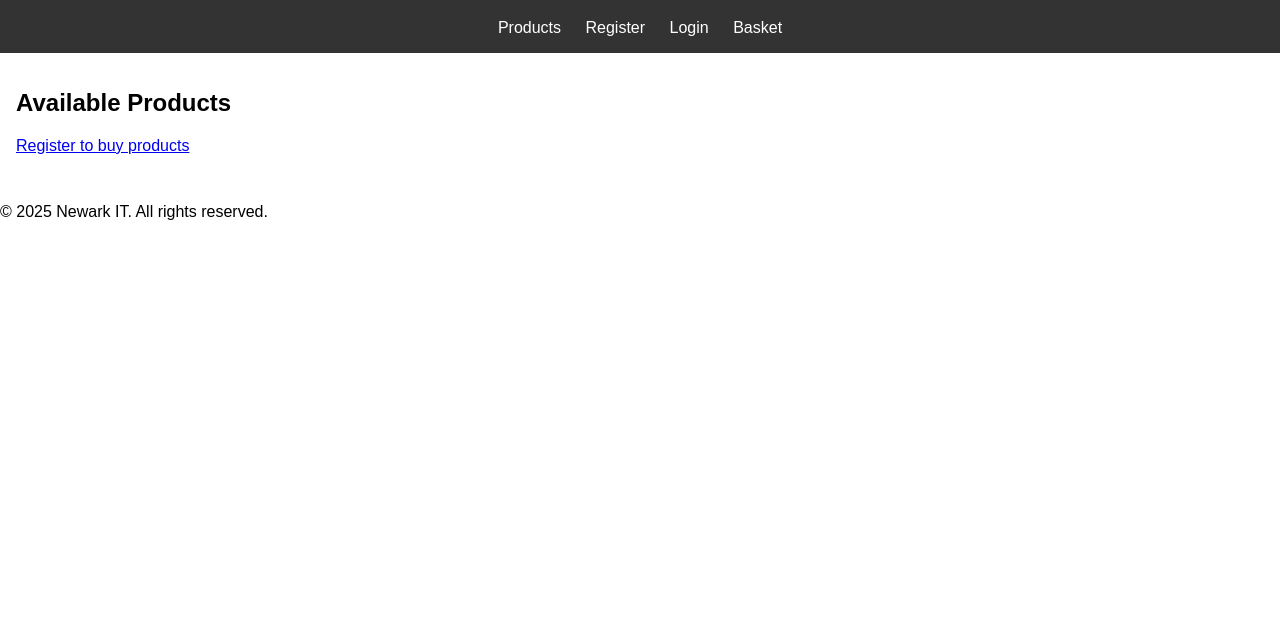
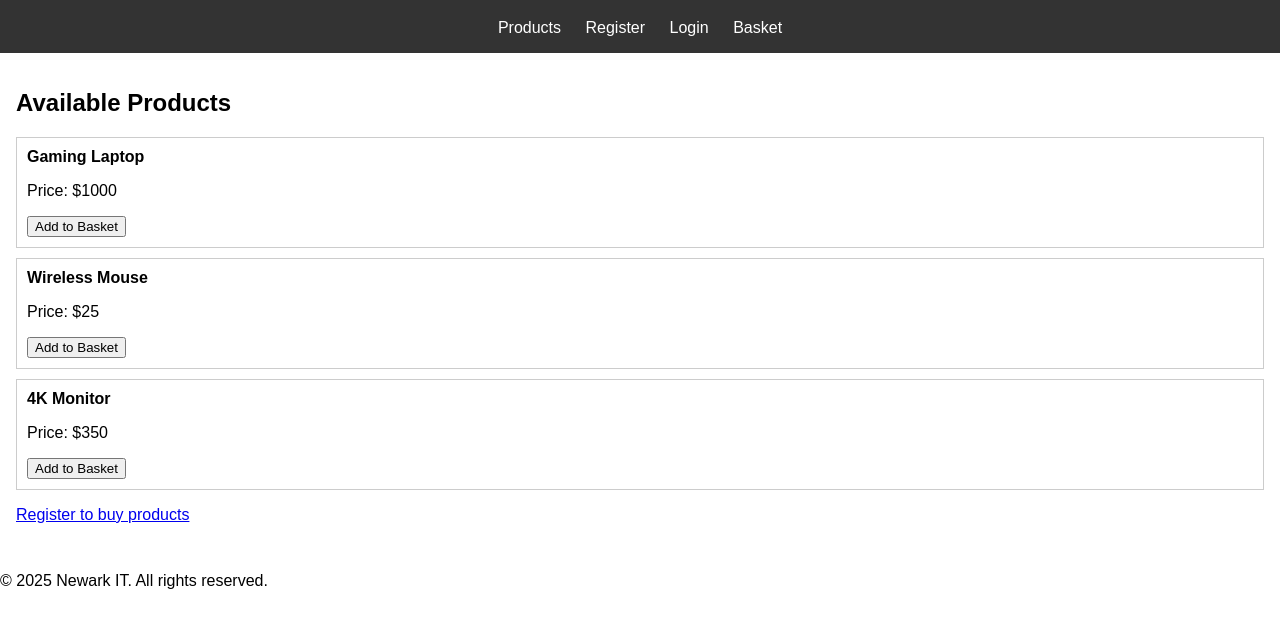
Before and after one commit to Actualjudgepresident/newarkit, a website: page docs/index.html in a window 1280 px wide. Shown: the part 77-704 px from the top of the page. Drawn offline with Linux system fonts and the light colour scheme.

Commit message:
Update index.html

```diff
--- a/docs/index.html
+++ b/docs/index.html
@@ -27,7 +27,9 @@
       <h2>Available Products</h2>
       <div class="product-scroll">
         <div class="product-list">
-          <!-- JS will inject products here -->
+          <div><strong>Gaming Laptop</strong><p>Price: $1000</p><button>Add to Basket</button></div>
+          <div><strong>Wireless Mouse</strong><p>Price: $25</p><button>Add to Basket</button></div>
+          <div><strong>4K Monitor</strong><p>Price: $350</p><button>Add to Basket</button></div>
         </div>
       </div>
       <p><a href="#register">Register to buy products</a></p>
@@ -71,28 +73,43 @@
   </footer>
 
   <script>
-    // Show the correct section based on hash
     function updateVisibleSection() {
-      const sections = document.querySelectorAll("main > section");
-      const current = location.hash.slice(1) || 'products';
+      const sections = {
+        products: document.getElementById("products"),
+        login: document.getElementById("login"),
+        register: document.getElementById("register"),
+        basket: document.getElementById("basket"),
+      };
 
-      sections.forEach(sec => {
-        if (sec.id === current) {
-          sec.classList.add("active");
-        } else {
-          sec.classList.remove("active");
-        }
-      });
+      const hash = location.hash.slice(1) || 'products';
+
+      // Hide all sections
+      Object.values(sections).forEach(sec => sec.classList.remove('active'));
+
+      // Show only relevant section
+      if (hash === 'products') {
+        sections.products.classList.add('active');
+      } else if (hash === 'login') {
+        sections.login.classList.add('active');
+      } else if (hash === 'register') {
+        sections.register.classList.add('active');
+      } else if (hash === 'basket') {
+        sections.basket.classList.add('active');
+      }
     }
 
+    // Initial load and hash change listener
     window.addEventListener("hashchange", updateVisibleSection);
     window.addEventListener("DOMContentLoaded", () => {
       updateVisibleSection();
 
-      document.getElementById("checkoutBtn").addEventListener("click", () => {
-        // Redirect to login on checkout
-        location.hash = "#login";
-      });
+      // Checkout button behavior
+      const checkoutBtn = document.getElementById('checkoutBtn');
+      if (checkoutBtn) {
+        checkoutBtn.addEventListener('click', () => {
+          window.location.hash = '#login';
+        });
+      }
     });
   </script>
 </body>
```
